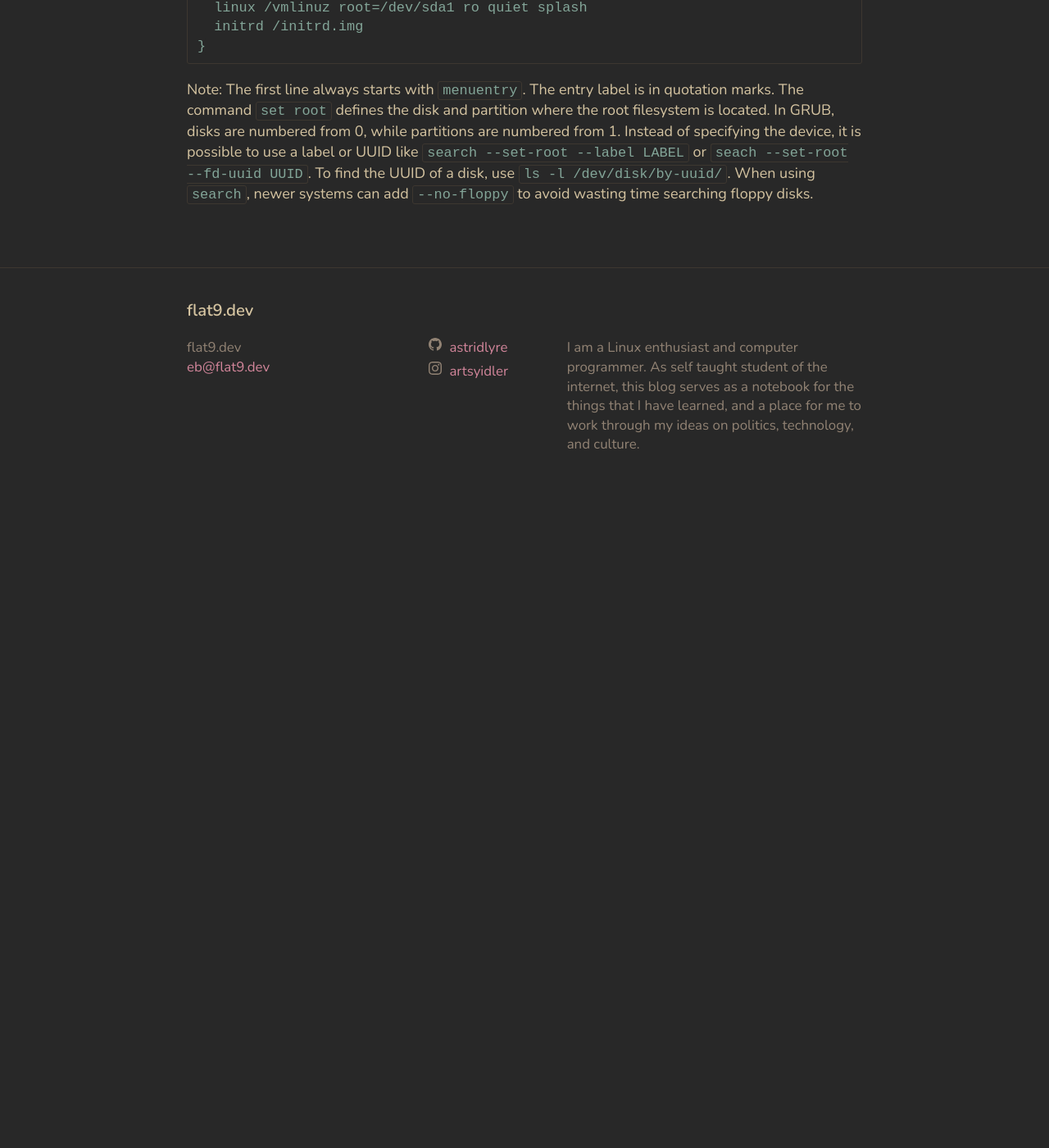
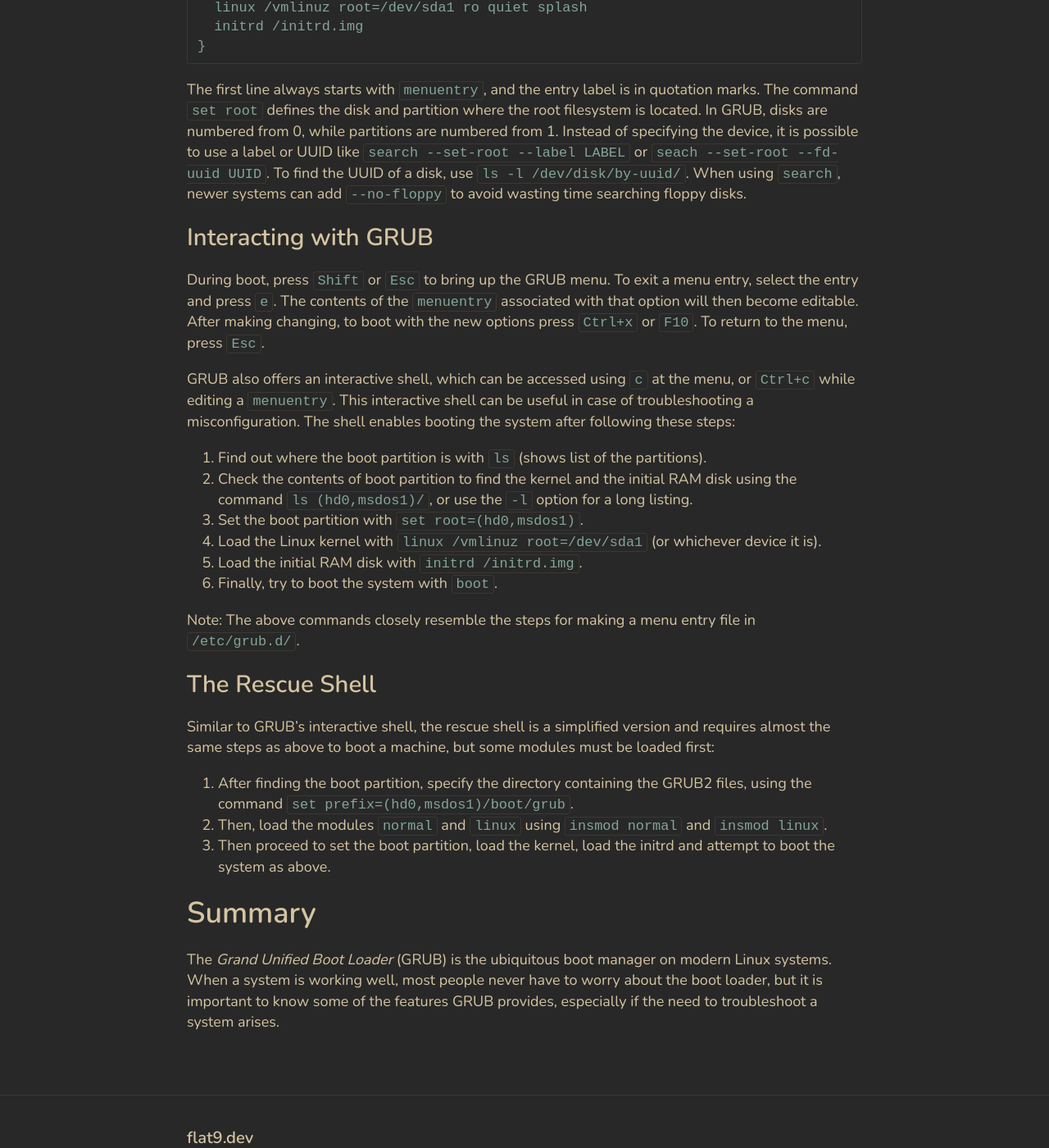
Before and after one commit to astridlyre/flat9.dev, a Jekyll site: the page built from _posts/2021-03-20-the-boot-manager.md, in a window 1280 px wide and 1400 px high, scrolled down 2594 px. Shown: the whole window at 82% size. Built offline with Jekyll 4.4.1, drawn with Linux system fonts in a browser that asks for light colours; before the commit the page ends 3224 px from its top, so only the background shows below that.

Commit message:
boot loader Sunday, March 21, 2021,10:35:00 PM

````diff
--- a/_posts/2021-03-20-the-boot-manager.md
+++ b/_posts/2021-03-20-the-boot-manager.md
@@ -110,9 +110,50 @@ menuentry "DefaultOS" {
 }
 ```
 
-Note: The first line always starts with `menuentry`. The entry label is in quotation
+The first line always starts with `menuentry`, and the entry label is in quotation
 marks. The command `set root` defines the disk and partition where the root filesystem is
 located. In GRUB, disks are numbered from 0, while partitions are numbered from 1. Instead
 of specifying the device, it is possible to use a label or UUID like `search --set-root --label LABEL`
 or `seach --set-root --fd-uuid UUID`. To find the UUID of a disk, use `ls -l /dev/disk/by-uuid/`.
 When using `search`, newer systems can add `--no-floppy` to avoid wasting time searching floppy disks.
+
+### Interacting with GRUB
+
+During boot, press `Shift` or `Esc` to bring up the GRUB menu. To exit a menu entry,
+select the entry and press `e`. The contents of the `menuentry` associated with that
+option will then become editable. After making changing, to boot with the new options
+press `Ctrl+x` or `F10`. To return to the menu, press `Esc`.
+
+GRUB also offers an interactive shell, which can be accessed using `c` at the menu,
+or `Ctrl+c` while editing a `menuentry`. This interactive shell can be useful in case of
+troubleshooting a misconfiguration. The shell enables booting the system after following
+these steps:
+
+1. Find out where the boot partition is with `ls` (shows list of the partitions).
+2. Check the contents of boot partition to find the kernel and the initial RAM disk using
+   the command `ls (hd0,msdos1)/`, or use the `-l` option for a long listing.
+3. Set the boot partition with `set root=(hd0,msdos1)`.
+4. Load the Linux kernel with `linux /vmlinuz root=/dev/sda1` (or whichever device it is).
+5. Load the initial RAM disk with `initrd /initrd.img`.
+6. Finally, try to boot the system with `boot`.
+
+Note: The above commands closely resemble the steps for making a menu entry file in
+`/etc/grub.d/`.
+
+### The Rescue Shell
+
+Similar to GRUB's interactive shell, the rescue shell is a simplified version and requires
+almost the same steps as above to boot a machine, but some modules must be loaded first:
+
+1. After finding the boot partition, specify the directory containing the GRUB2 files,
+   using the command `set prefix=(hd0,msdos1)/boot/grub`.
+2. Then, load the modules `normal` and `linux` using `insmod normal` and `insmod linux`.
+3. Then proceed to set the boot partition, load the kernel, load the initrd and attempt to
+   boot the system as above.
+
+## Summary
+
+The _Grand Unified Boot Loader_ (GRUB) is the ubiquitous boot manager on modern Linux
+systems. When a system is working well, most people never have to worry about the boot
+loader, but it is important to know some of the features GRUB provides, especially if the
+need to troubleshoot a system arises.
````
